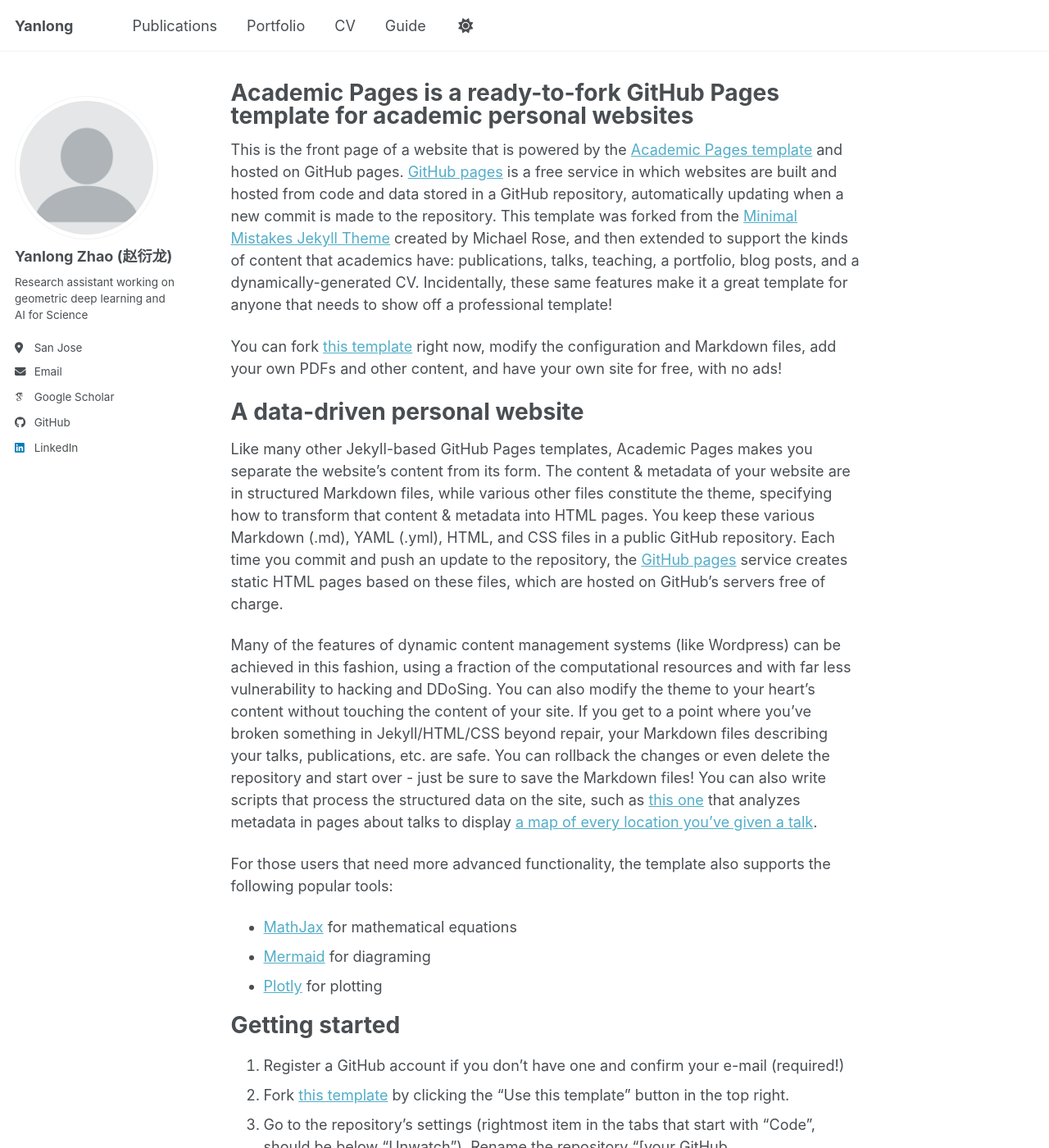
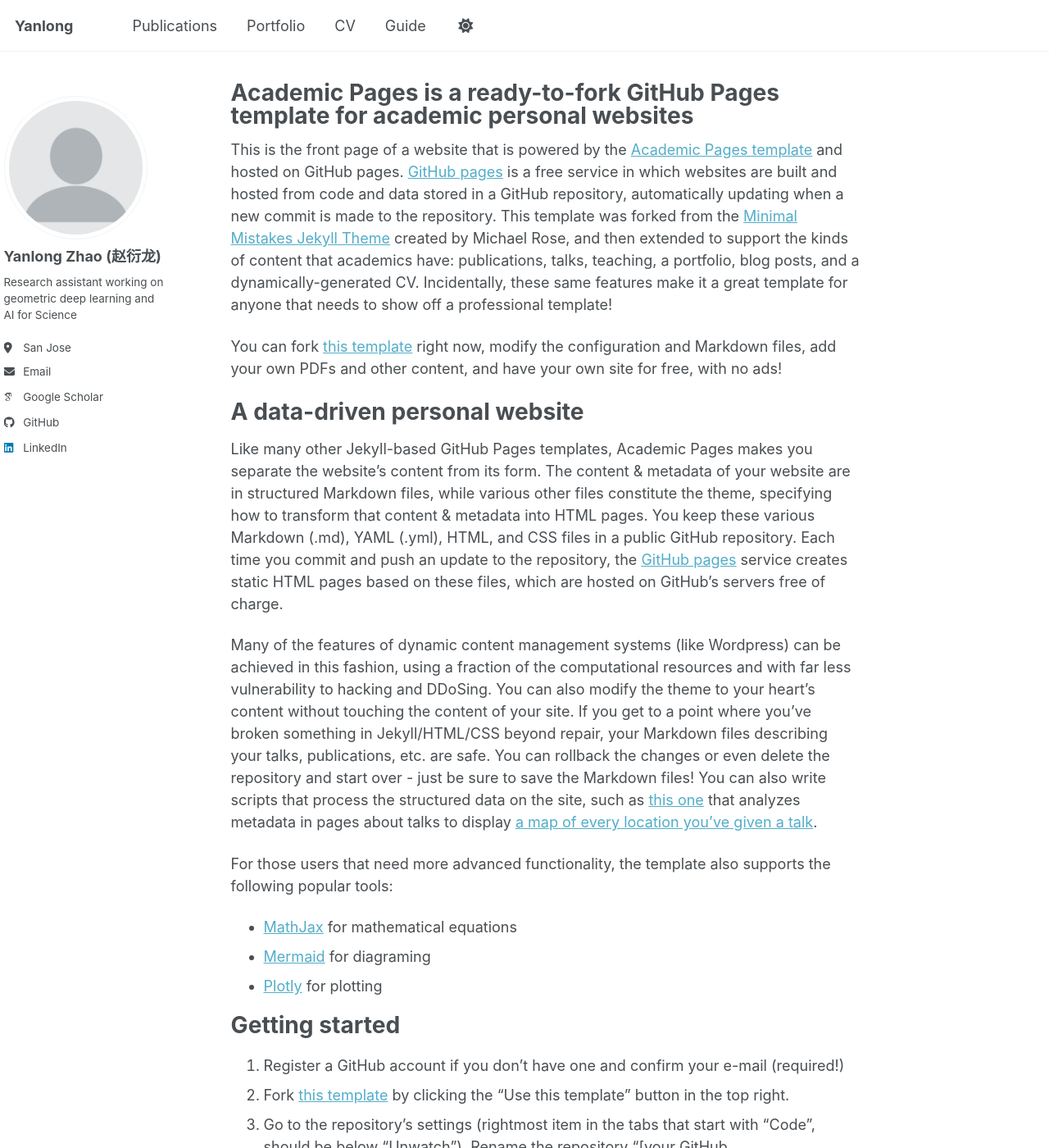
Before and after one commit to Ryan-Yanlong/Ryan-Yanlong, a Jekyll site: the page built from _pages/about.md, in a window 1280 px wide and 1400 px high. Shown: the whole window at 82% size. Built offline with Jekyll 4.4.1, drawn with Linux system fonts in a browser that asks for light colours; some web fonts are replaced; a script bundle is joined from its source files by our own code; library files that are not in the unit come from our copies.

Commit message:
Adjust margins for page and sidebar in main.scss

```diff
--- a/assets/css/main.scss
+++ b/assets/css/main.scss
@@ -42,7 +42,13 @@
     "vendor/font-awesome/brands"
 ;
 
+@media (min-width: 64em) {
+  .page__content {
+    margin-left: 2rem;
+  }
 
-.page {
-  margin-left: 2rem;
+
+  .sidebar {
+    margin-left: -0.75rem;
+  }
 }
```
